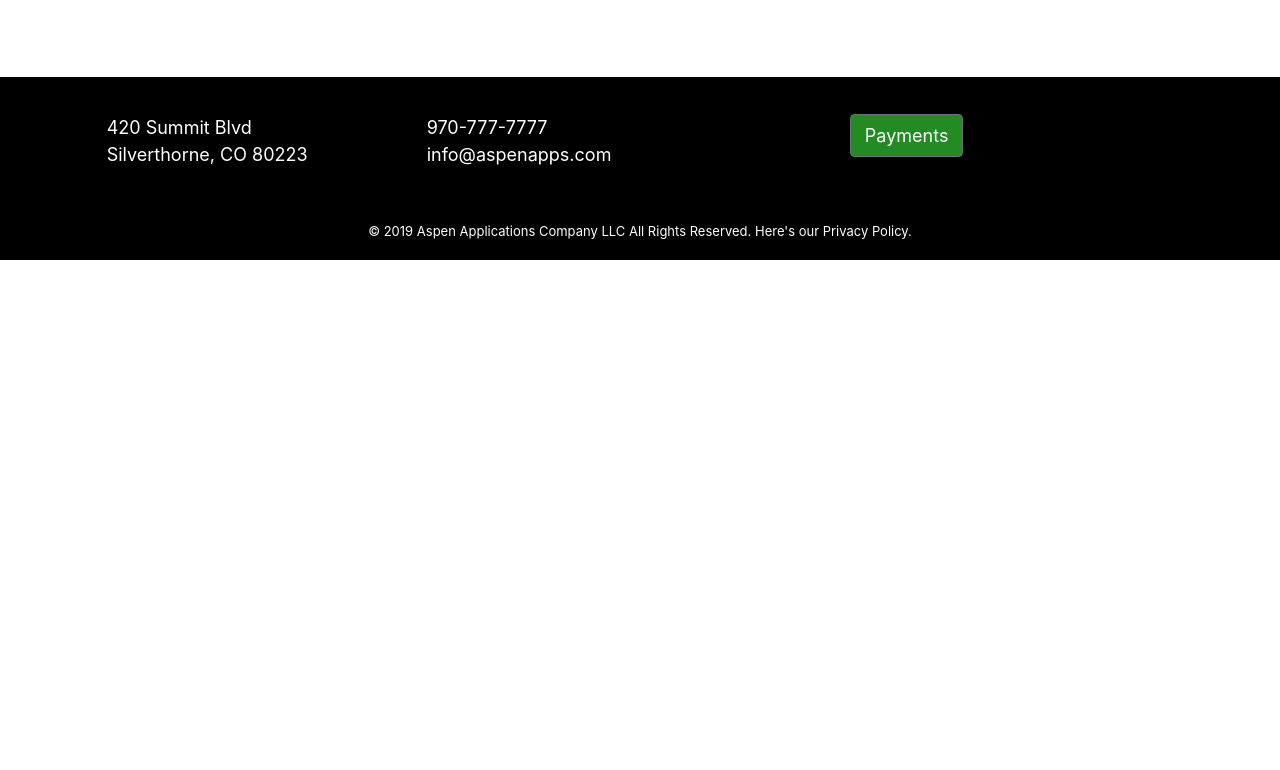
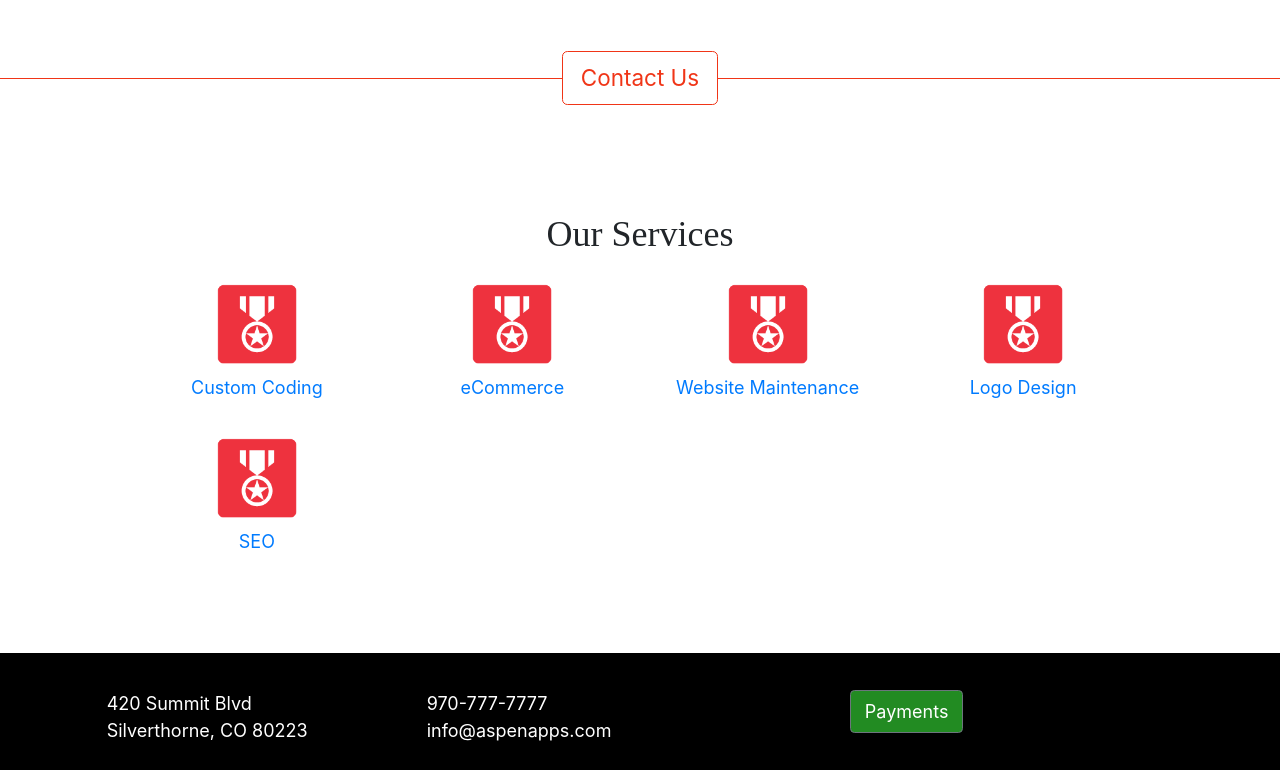
Before and after one commit to jaksik/aspen-apps, a Gatsby site: page /process in a window 1280 px wide. Shown: the part 1618-2388 px from the top of the page. Before the commit the page ends 1878 px from the top, so only its background shows below. Built offline with nearby package versions, Linux system fonts and the light colour scheme; Gatsby itself is replaced by a stand-in of ours.

Commit message:
partially styled service page templates

```diff
--- a/src/pages/index.js
+++ b/src/pages/index.js
@@ -36,7 +36,7 @@ const IndexPage = ({data}) => {
          <div className="slant-container">
             <h2 className="slant-title" style={{fontWeight:`bold`}}>How Can We Help You?</h2>
             <div style={{textAlign:`center`}}>
-              <h4 className="slant-text" style={{color:`#f03517`}}>We specialize in web development and mobile app development.</h4>
+              <h4 className="slant-text" style={{color:`#f03517`}}>It's our passion to collaborate closely and create elegant technologies that help your business thrive.</h4>
             </div>
          </div>
       </div>
@@ -196,9 +196,6 @@ export const listQuery = graphql`
             title
             image {
               childImageSharp {
-                resize(width: 1500, height: 1500) {
-                  src
-                }
                 fluid(maxWidth: 786) {
                   ...GatsbyImageSharpFluid
                 }
--- a/src/pages/process.js
+++ b/src/pages/process.js
@@ -1,6 +1,8 @@
 import React from "react"
-import { graphql } from 'gatsby'
+import { Link, graphql } from 'gatsby'
 import { Container, Row, Col } from "reactstrap"
+import Divider from "../components/landing-divider"
+
 import Layout from "../components/layout"
 import PageHeader from "../components/page-header"
 import SEO from "../components/seo"
@@ -20,7 +22,7 @@ const ProcessPage = ({ data }) => {
        <PageHeader
           image={data.file.childImageSharp.fluid}
           headerTitle="PROCESS"
-          pageTitle="PROCESS"
+          pageTitle="Our Collaborative Process"
           titlethree="Our Approach"
           description="Marketing maven Simon Sinek was the first to explore the “Start with Why” concept and “The Golden Circle” model, challenging us to examine the emotional core of what makes employees and customers buy into a company.  We’ve taken it a step further."
        />
@@ -86,6 +88,30 @@ const ProcessPage = ({ data }) => {
             </Col>
           </Row>
        </Container>
+
+       <Divider title="PORTFOLIO" subtitle="Need Proof?" button="Contact Us" address="/contact" />
+
+       <Row className="no-gutters justify-content-center pl-4 pr-4">
+      <h2 className="page-title">Our Services</h2>
+      <Col xs="10">
+        <Row className="no-gutters">
+          {data.services.edges.map((service, index) => {
+            const serviceData = service.node.frontmatter
+            return (
+              <Col xs="6" md="4" lg="3">
+                <Link to={service.node.fields.slug}>
+                  <div className="portfolio-wrapper m-2">
+                      <Img fluid={serviceData.image.childImageSharp.fluid} className="landing-image"/>
+                      <p style={{textAlign:`center`}}>{serviceData.title}</p>
+                    </div>
+                </Link>
+              </Col>
+            )
+          })}
+        </Row>
+      </Col>
+    </Row>
+
     </Layout>
   )
 }
@@ -122,5 +148,24 @@ export const query = graphql`
         }
       }
     }
+    services: allMarkdownRemark(filter: { frontmatter: {templateKey: {regex: "/service/"}}}) {
+      edges {
+        node {
+          fields{
+            slug
+          }
+          frontmatter {
+            title
+            image {
+              childImageSharp {
+                fluid(maxWidth: 786) {
+                  ...GatsbyImageSharpFluid
+                }
+              }
+            }
+          }
+        }
+      }
+    }
   }
 `
--- a/src/pages/services/custom-coding.md
+++ b/src/pages/services/custom-coding.md
@@ -7,6 +7,7 @@ description: >-
   (that reflects our B1O2 philosophy) to provide you with a website that is
   user-friendly, business-focused, and tailored for effective search engine
   optimization.
+image: ../../images/graphics/logo-design.png
 ---
 
 
--- a/src/pages/services/ecommerce.md
+++ b/src/pages/services/ecommerce.md
@@ -2,5 +2,5 @@
 templateKey: service
 title: eCommerce
 description: From concept to launch, Irish Titan has you covered in all aspects of your digital strategy, design, development, and testing. We have a proven process (that reflects our B1O2 philosophy) to provide you with a website that is user-friendly, business-focused, and tailored for effective search engine optimization.
-image: ../../images/graphics/ecommerce.png
+image: ../../images/graphics/logo-design.png
 ---
--- a/src/pages/services/hourly.md
+++ b/src/pages/services/hourly.md
@@ -2,5 +2,5 @@
 templateKey: service
 title: Website Maintenance
 description: From concept to launch, Irish Titan has you covered in all aspects of your digital strategy, design, development, and testing. We have a proven process (that reflects our B1O2 philosophy) to provide you with a website that is user-friendly, business-focused, and tailored for effective search engine optimization.
-image: ../../images/graphics/hourly.png
+image: ../../images/graphics/logo-design.png
 ---
--- a/src/pages/services/seo.md
+++ b/src/pages/services/seo.md
@@ -2,5 +2,5 @@
 templateKey: service
 title: SEO
 description: From concept to launch, Irish Titan has you covered in all aspects of your digital strategy, design, development, and testing. We have a proven process (that reflects our B1O2 philosophy) to provide you with a website that is user-friendly, business-focused, and tailored for effective search engine optimization.
-image: ../../images/graphics/seo.png
+image: ../../images/graphics/logo-design.png
 ---
--- a/src/pages/services/website-maintenace.md
+++ b/src/pages/services/website-maintenace.md
@@ -2,5 +2,5 @@
 templateKey: maintenance
 title: Website Maintenance
 description: From concept to launch, Irish Titan has you covered in all aspects of your digital strategy, design, development, and testing. We have a proven process (that reflects our B1O2 philosophy) to provide you with a website that is user-friendly, business-focused, and tailored for effective search engine optimization.
-image: ../../images/graphics/maintenance.png
+image: ../../images/graphics/logo-design.png
 ---
--- a/src/styles/index.css
+++ b/src/styles/index.css
@@ -89,3 +89,7 @@
   font-family: cursive;
   width: 100%;
 }
+
+.red-font {
+  color: #f03517;
+}
```
Also changed, not shown: src/templates/custom-coding.js (+25 -7 lines), src/templates/maintenance.js (+18 -1 lines), src/templates/service.js (+8 -1 lines).
